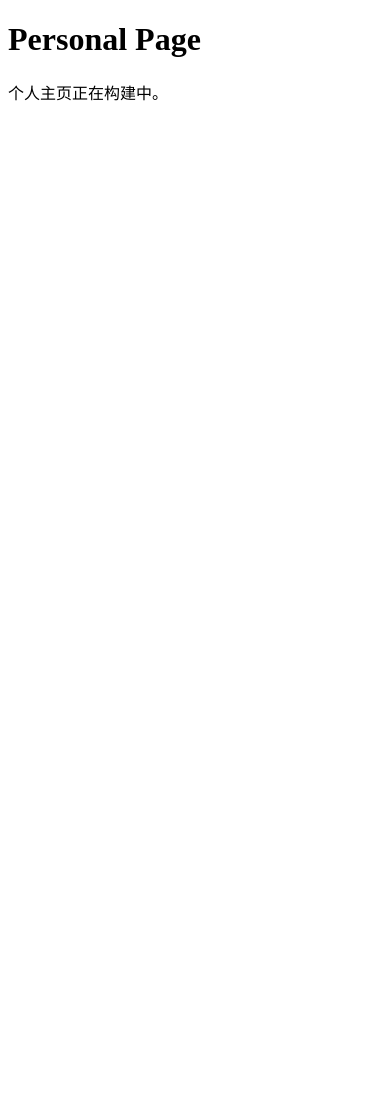
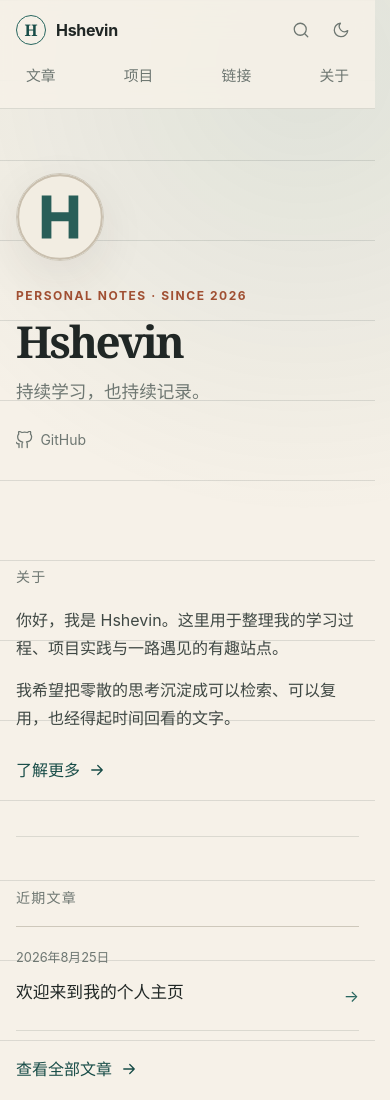
Before and after one commit to Hshevin/personal_page, an Astro site: page / in a window 390 px wide. Shown: the top 1100 px of the page. Before the commit the page ends 844 px from the top, so only its background shows below. Built offline with nearby package versions, Linux system fonts and the light colour scheme; Astro itself is replaced by a stand-in of ours; some packages are replaced by stand-ins of ours.

Commit message:
feat: build responsive home experience

```diff
--- /dev/null
+++ b/src/components/Footer.astro
@@ -0,0 +1,21 @@
+---
+import Icon from './Icon.astro';
+
+const year = new Date().getFullYear();
+---
+
+<footer class="site-footer">
+  <div class="footer-inner">
+    <p>© {year} Hshevin · 认真记录，缓慢生长。</p>
+    <div class="footer-links">
+      <a href="https://github.com/Hshevin" rel="me noopener noreferrer" target="_blank">
+        <Icon name="github" size={17} />
+        <span>GitHub</span>
+      </a>
+      <a href="/rss.xml">
+        <Icon name="rss" size={17} />
+        <span>RSS</span>
+      </a>
+    </div>
+  </div>
+</footer>
--- /dev/null
+++ b/src/components/Header.astro
@@ -0,0 +1,64 @@
+---
+import Icon from './Icon.astro';
+
+const pathname = Astro.url.pathname;
+const navItems = [
+  { href: '/blog', label: '文章' },
+  { href: '/projects', label: '项目' },
+  { href: '/links', label: '链接' },
+  { href: '/about', label: '关于' },
+];
+
+const isActive = (href: string) => pathname === href || pathname.startsWith(`${href}/`);
+---
+
+<header class="site-header">
+  <div class="header-inner">
+    <a class="brand" href="/" aria-label="Hshevin 首页">
+      <span class="brand-mark" aria-hidden="true">H</span>
+      <span>Hshevin</span>
+    </a>
+
+    <nav aria-label="主导航">
+      <ul class="nav-list">
+        {
+          navItems.map(({ href, label }) => (
+            <li>
+              <a href={href} aria-current={isActive(href) ? 'page' : undefined}>
+                {label}
+              </a>
+            </li>
+          ))
+        }
+      </ul>
+    </nav>
+
+    <div class="header-actions">
+      <a class="icon-button" href="/search" aria-label="搜索">
+        <Icon name="search" />
+      </a>
+      <button class="icon-button" id="theme-toggle" type="button" aria-label="切换深浅色" aria-pressed="false">
+        <Icon name="moon" />
+      </button>
+    </div>
+  </div>
+</header>
+
+<script>
+  const toggle = document.querySelector<HTMLButtonElement>('#theme-toggle');
+
+  const syncToggle = () => {
+    const isDark = document.documentElement.dataset.theme === 'dark';
+    toggle?.setAttribute('aria-pressed', String(isDark));
+    toggle?.setAttribute('aria-label', isDark ? '切换到浅色主题' : '切换到深色主题');
+  };
+
+  toggle?.addEventListener('click', () => {
+    const next = document.documentElement.dataset.theme === 'dark' ? 'light' : 'dark';
+    document.documentElement.dataset.theme = next;
+    localStorage.setItem('theme', next);
+    syncToggle();
+  });
+
+  syncToggle();
+</script>
--- /dev/null
+++ b/src/components/Icon.astro
@@ -0,0 +1,35 @@
+---
+interface Props {
+  name: 'arrow' | 'external' | 'github' | 'map' | 'moon' | 'rss' | 'search';
+  size?: number;
+}
+
+const { name, size = 18 } = Astro.props;
+
+const paths = {
+  arrow: 'M5 12h14m-6-6 6 6-6 6',
+  external: 'M15 4h5v5m0-5-9 9M18 13v6a1 1 0 0 1-1 1H5a1 1 0 0 1-1-1V7a1 1 0 0 1 1-1h6',
+  github:
+    'M15 22v-4a4.8 4.8 0 0 0-1-3.5c3.3-.4 6.8-1.6 6.8-7A5.4 5.4 0 0 0 19.3 4 5 5 0 0 0 19.2.5S18 0 15 2a13.4 13.4 0 0 0-7 0C5 .5 3.8.5 3.8.5A5 5 0 0 0 3.7 4a5.4 5.4 0 0 0-1.5 3.7c0 5.3 3.5 6.5 6.8 7A4.8 4.8 0 0 0 8 18v4m-4-5c-3 .9-3-1.5-4-2m4 2v5',
+  map: 'M20 10c0 5-8 11-8 11S4 15 4 10a8 8 0 1 1 16 0Zm-8 3a3 3 0 1 0 0-6 3 3 0 0 0 0 6Z',
+  moon: 'M21 12.8A9 9 0 1 1 11.2 3 7 7 0 0 0 21 12.8Z',
+  rss: 'M4 11a9 9 0 0 1 9 9M4 4a16 16 0 0 1 16 16M5 20h.01',
+  search: 'm21 21-4.4-4.4m2.4-5.6a8 8 0 1 1-16 0 8 8 0 0 1 16 0Z',
+} as const;
+---
+
+<svg
+  aria-hidden="true"
+  fill="none"
+  height={size}
+  viewBox="0 0 24 24"
+  width={size}
+>
+  <path
+    d={paths[name]}
+    stroke="currentColor"
+    stroke-linecap="round"
+    stroke-linejoin="round"
+    stroke-width="1.7"
+  ></path>
+</svg>
--- /dev/null
+++ b/src/components/PostList.astro
@@ -0,0 +1,50 @@
+---
+import type { CollectionEntry } from 'astro:content';
+
+import { estimateReadingMinutes } from '../lib/content';
+
+interface Props {
+  posts: CollectionEntry<'posts'>[];
+  compact?: boolean;
+}
+
+const { posts, compact = false } = Astro.props;
+const dateFormatter = new Intl.DateTimeFormat('zh-CN', {
+  month: 'short',
+  day: '2-digit',
+  year: 'numeric',
+});
+---
+
+{
+  posts.length > 0 ? (
+    <ol class:list={['post-list', { compact }]}>
+      {posts.map((post) => (
+        <li>
+          <a href={`/blog/${post.id}/`}>
+            <time datetime={post.data.publishedAt.toISOString()}>
+              {dateFormatter.format(post.data.publishedAt)}
+            </time>
+            <div class="post-copy">
+              <h3>{post.data.title}</h3>
+              {!compact && <p>{post.data.description}</p>}
+              {!compact && (
+                <span class="post-meta">
+                  {estimateReadingMinutes(post.body ?? '')} 分钟阅读
+                  <span aria-hidden="true">·</span>
+                  {post.data.tags.join(' / ')}
+                </span>
+              )}
+            </div>
+            <span class="post-arrow" aria-hidden="true">→</span>
+          </a>
+        </li>
+      ))}
+    </ol>
+  ) : (
+    <div class="empty-state" role="status">
+      <p>这里还没有公开内容。</p>
+      <span>新的记录正在路上。</span>
+    </div>
+  )
+}
--- a/src/content/posts/welcome.mdx
+++ b/src/content/posts/welcome.mdx
@@ -1,7 +1,7 @@
 ---
 title: 欢迎来到我的个人主页
 description: 为什么要搭建这个站点，以及我准备在这里记录什么。
-publishedAt: 2026-08-26
+publishedAt: 2026-08-26T00:00:00+08:00
 tags:
   - 随笔
   - 建站
--- /dev/null
+++ b/src/layouts/BaseLayout.astro
@@ -0,0 +1,55 @@
+---
+import Footer from '../components/Footer.astro';
+import Header from '../components/Header.astro';
+import '../styles/global.css';
+import 'katex/dist/katex.min.css';
+
+interface Props {
+  title: string;
+  description: string;
+  image?: string;
+  article?: boolean;
+}
+
+const { title, description, image = '/avatar.svg', article = false } = Astro.props;
+const siteName = 'Hshevin';
+const fullTitle = title === siteName ? siteName : `${title} · ${siteName}`;
+const canonical = new URL(Astro.url.pathname, Astro.site);
+const socialImage = new URL(image, Astro.site);
+---
+
+<!doctype html>
+<html lang="zh-CN">
+  <head>
+    <meta charset="UTF-8" />
+    <meta name="viewport" content="width=device-width, initial-scale=1" />
+    <meta name="description" content={description} />
+    <meta name="theme-color" content="#f6f1e8" />
+    <link rel="canonical" href={canonical} />
+    <link rel="icon" href="/avatar.svg" type="image/svg+xml" />
+    <link rel="alternate" type="application/rss+xml" title="Hshevin 的文章" href="/rss.xml" />
+    <meta property="og:type" content={article ? 'article' : 'website'} />
+    <meta property="og:site_name" content={siteName} />
+    <meta property="og:title" content={fullTitle} />
+    <meta property="og:description" content={description} />
+    <meta property="og:url" content={canonical} />
+    <meta property="og:image" content={socialImage} />
+    <meta name="twitter:card" content="summary" />
+    <title>{fullTitle}</title>
+    <script is:inline>
+      (() => {
+        const stored = localStorage.getItem('theme');
+        const systemDark = matchMedia('(prefers-color-scheme: dark)').matches;
+        document.documentElement.dataset.theme = stored ?? (systemDark ? 'dark' : 'light');
+      })();
+    </script>
+  </head>
+  <body>
+    <a class="skip-link" href="#main-content">跳到主要内容</a>
+    <Header />
+    <main id="main-content">
+      <slot />
+    </main>
+    <Footer />
+  </body>
+</html>
--- a/src/pages/index.astro
+++ b/src/pages/index.astro
@@ -1,17 +1,175 @@
 ---
+import { getCollection } from 'astro:content';
+
+import Icon from '../components/Icon.astro';
+import PostList from '../components/PostList.astro';
+import BaseLayout from '../layouts/BaseLayout.astro';
+import { getPublishedPosts } from '../lib/content';
+
+const [profile] = await getCollection('profile');
+const posts = getPublishedPosts(await getCollection('posts'));
+const projects = (await getCollection('projects')).toSorted(
+  (left, right) => right.data.order - left.data.order,
+);
+const featuredPosts = posts.filter(({ data }) => data.featured).slice(0, 4);
+const visiblePosts = featuredPosts.length > 0 ? featuredPosts : posts.slice(0, 4);
+const featuredProjects = projects.filter(({ data }) => data.featured).slice(0, 2);
 ---
 
-<!doctype html>
-<html lang="zh-CN">
-  <head>
-    <meta charset="UTF-8" />
-    <meta name="viewport" content="width=device-width" />
-    <title>Personal Page</title>
-  </head>
-  <body>
-    <main>
-      <h1>Personal Page</h1>
-      <p>个人主页正在构建中。</p>
-    </main>
-  </body>
-</html>
+<BaseLayout title={profile.data.name} description={profile.data.tagline}>
+  <section class="hero page-shell" aria-labelledby="profile-name">
+    <img class="avatar" src={profile.data.avatar} alt={`${profile.data.name} 的头像`} width="112" height="112" />
+    <div class="hero-copy">
+      <p class="eyebrow">Personal notes · Since 2026</p>
+      <h1 id="profile-name">{profile.data.name}</h1>
+      <p class="tagline">{profile.data.tagline}</p>
+      <div class="hero-links">
+        {
+          profile.data.location && (
+            <span>
+              <Icon name="map" />
+              {profile.data.location}
+            </span>
+          )
+        }
+        {
+          profile.data.socials.map((social) => (
+            <a href={social.url} target="_blank" rel="me noopener noreferrer">
+              {social.label === 'GitHub' && <Icon name="github" />}
+              {social.label}
+            </a>
+          ))
+        }
+      </div>
+    </div>
+  </section>
+
+  <div class="page-shell">
+    <section class="section section-grid" aria-labelledby="about-heading">
+      <h2 class="section-label" id="about-heading">关于</h2>
+      <div class="section-content prose-intro">
+        {profile.data.bio.map((paragraph) => <p>{paragraph}</p>)}
+        <a class="text-link" href="/about">了解更多 <Icon name="arrow" /></a>
+      </div>
+    </section>
+
+    <section class="section section-grid" aria-labelledby="posts-heading">
+      <h2 class="section-label" id="posts-heading">近期文章</h2>
+      <div class="section-content">
+        <PostList posts={visiblePosts} compact />
+        <a class="text-link" href="/blog">查看全部文章 <Icon name="arrow" /></a>
+      </div>
+    </section>
+
+    <section class="section section-grid" aria-labelledby="projects-heading">
+      <h2 class="section-label" id="projects-heading">项目</h2>
+      <div class="section-content project-preview">
+        {
+          featuredProjects.map((project, index) => (
+            <article>
+              <p class="project-index">{String(index + 1).padStart(2, '0')}</p>
+              <div>
+                <h3>{project.data.title}</h3>
+                <p>{project.data.summary}</p>
+                <ul aria-label="技术栈">
+                  {project.data.stack.map((item) => <li>{item}</li>)}
+                </ul>
+              </div>
+            </article>
+          ))
+        }
+        <a class="text-link" href="/projects">查看全部项目 <Icon name="arrow" /></a>
+      </div>
+    </section>
+
+    <section class="section section-grid" aria-labelledby="skills-heading">
+      <h2 class="section-label" id="skills-heading">技能与工具</h2>
+      <div class="section-content skills-grid">
+        {
+          profile.data.skills.map((group) => (
+            <section>
+              <h3>{group.category}</h3>
+              <ul>
+                {group.items.map((item) => <li>{item}</li>)}
+              </ul>
+            </section>
+          ))
+        }
+      </div>
+    </section>
+  </div>
+</BaseLayout>
+
+<style>
+  .hero {
+    display: grid;
+    min-height: 25rem;
+    padding-block: 6rem 5rem;
+    grid-template-columns: 8rem minmax(0, 1fr);
+    align-items: center;
+    gap: 2.5rem;
+  }
+  .avatar {
+    width: 7rem;
+    height: 7rem;
+    border: 1px solid var(--line);
+    border-radius: 50%;
+    box-shadow: var(--shadow);
+  }
+  .eyebrow {
+    margin-block-end: 0.5rem;
+    color: var(--warm);
+    font-size: 0.75rem;
+    font-weight: 720;
+    letter-spacing: 0.13em;
+    text-transform: uppercase;
+  }
+  h1 { font-size: clamp(2.75rem, 8vw, 5rem); letter-spacing: -0.055em; }
+  .tagline {
+    margin-block-start: 0.5rem;
+    color: var(--text-muted);
+    font-family: ui-serif, "Songti SC", serif;
+    font-size: clamp(1.1rem, 2vw, 1.35rem);
+  }
+  .hero-links, .hero-links a, .hero-links span { display: flex; align-items: center; }
+  .hero-links { margin-block-start: 1.25rem; flex-wrap: wrap; gap: 1rem; }
+  .hero-links a, .hero-links span {
+    gap: 0.4rem;
+    color: var(--text-muted);
+    font-size: 0.875rem;
+    text-decoration: none;
+  }
+  .prose-intro { max-width: 42rem; }
+  .prose-intro p + p { margin-block-start: 0.875rem; }
+  .project-preview article {
+    display: grid;
+    padding-block: 1.5rem;
+    grid-template-columns: 3rem minmax(0, 1fr);
+    gap: 1rem;
+    border-block-start: 1px solid var(--line);
+  }
+  .project-index { color: var(--warm); font-family: ui-monospace, monospace; font-size: 0.75rem; }
+  .project-preview h3, .skills-grid h3 { font-family: inherit; font-size: 1rem; }
+  .project-preview article p:not(.project-index) { margin-block-start: 0.375rem; color: var(--text-muted); }
+  .project-preview ul, .skills-grid ul {
+    display: flex;
+    margin: 0.75rem 0 0;
+    padding: 0;
+    flex-wrap: wrap;
+    gap: 0.5rem;
+    list-style: none;
+  }
+  .project-preview li, .skills-grid li {
+    padding: 0.125rem 0.5rem;
+    border: 1px solid var(--line-soft);
+    border-radius: 999px;
+    color: var(--text-muted);
+    font-size: 0.75rem;
+  }
+  .skills-grid { display: grid; grid-template-columns: repeat(2, minmax(0, 1fr)); gap: 2rem; }
+  @media (max-width: 44rem) {
+    .hero { min-height: auto; padding-block: 4rem; grid-template-columns: 1fr; gap: 1.5rem; }
+    .avatar { width: 5.5rem; height: 5.5rem; }
+    .skills-grid { grid-template-columns: 1fr; }
+  }
+</style>
--- /dev/null
+++ b/src/styles/global.css
@@ -0,0 +1,211 @@
+:root {
+  color-scheme: light;
+  --paper: #f6f1e8;
+  --paper-soft: #efe8dc;
+  --surface: rgba(255, 253, 248, 0.72);
+  --surface-raised: #ece8dd;
+  --text-strong: #202725;
+  --text: #3f4844;
+  --text-muted: #6e7772;
+  --line: #cec8bb;
+  --line-soft: rgba(81, 92, 86, 0.16);
+  --accent: #28665f;
+  --accent-strong: #174c47;
+  --accent-soft: rgba(40, 102, 95, 0.11);
+  --warm: #a04f32;
+  --focus: #bf5d35;
+  --page-width: 68rem;
+  --content-width: 46rem;
+  --radius-sm: 0.375rem;
+  --radius-md: 0.75rem;
+  --shadow: 0 1rem 3rem rgba(51, 44, 32, 0.08);
+  font-family: Inter, ui-sans-serif, -apple-system, BlinkMacSystemFont, "Segoe UI",
+    "PingFang SC", "Hiragino Sans GB", "Microsoft YaHei", sans-serif;
+  font-synthesis: none;
+}
+
+:root[data-theme='dark'] {
+  color-scheme: dark;
+  --paper: #171c1b;
+  --paper-soft: #202725;
+  --surface: rgba(30, 37, 35, 0.76);
+  --surface-raised: #242c29;
+  --text-strong: #f1ede4;
+  --text: #ced4cf;
+  --text-muted: #98a39d;
+  --line: #46504b;
+  --line-soft: rgba(218, 228, 222, 0.13);
+  --accent: #74b6ac;
+  --accent-strong: #a1d5cd;
+  --accent-soft: rgba(116, 182, 172, 0.12);
+  --warm: #e0916f;
+  --focus: #eea27e;
+  --shadow: 0 1rem 3rem rgba(0, 0, 0, 0.18);
+}
+
+* { box-sizing: border-box; }
+html { scroll-behavior: smooth; scrollbar-gutter: stable; }
+body {
+  min-width: 20rem;
+  margin: 0;
+  color: var(--text);
+  background: linear-gradient(var(--line-soft) 1px, transparent 1px) 0 0 / 100% 5rem, var(--paper);
+  font-size: 1rem;
+  line-height: 1.75;
+  text-rendering: optimizeLegibility;
+}
+body::before {
+  position: fixed;
+  z-index: -1;
+  inset: 0;
+  background: radial-gradient(circle at 78% 8%, var(--accent-soft), transparent 28rem);
+  content: '';
+  pointer-events: none;
+}
+::selection { color: var(--paper); background: var(--accent); }
+a { color: inherit; text-decoration-color: var(--line); text-underline-offset: 0.2em; }
+a:hover { color: var(--accent-strong); }
+button, a { -webkit-tap-highlight-color: transparent; }
+:focus-visible { outline: 2px solid var(--focus); outline-offset: 4px; }
+img, svg { display: block; max-width: 100%; }
+h1, h2, h3 {
+  margin-block: 0;
+  color: var(--text-strong);
+  font-family: ui-serif, "Songti SC", "STSong", Georgia, serif;
+  font-weight: 650;
+  line-height: 1.25;
+  text-wrap: balance;
+}
+p { margin-block: 0; }
+.skip-link {
+  position: fixed;
+  z-index: 20;
+  top: 0.75rem;
+  left: 0.75rem;
+  padding: 0.5rem 0.75rem;
+  transform: translateY(-200%);
+  border-radius: var(--radius-sm);
+  color: var(--paper);
+  background: var(--accent-strong);
+}
+.skip-link:focus { transform: translateY(0); }
+.site-header {
+  position: relative;
+  z-index: 10;
+  border-block-end: 1px solid var(--line-soft);
+  background: color-mix(in srgb, var(--paper) 86%, transparent);
+  backdrop-filter: blur(16px);
+}
+.header-inner, .footer-inner {
+  display: flex;
+  width: min(calc(100% - 2rem), var(--page-width));
+  min-height: 4.5rem;
+  margin-inline: auto;
+  align-items: center;
+}
+.brand {
+  display: inline-flex;
+  align-items: center;
+  gap: 0.625rem;
+  color: var(--text-strong);
+  font-weight: 720;
+  text-decoration: none;
+  letter-spacing: -0.02em;
+}
+.brand-mark {
+  display: grid;
+  width: 1.875rem;
+  height: 1.875rem;
+  place-items: center;
+  border: 1px solid var(--accent);
+  border-radius: 50%;
+  color: var(--accent-strong);
+  font-family: ui-serif, Georgia, serif;
+}
+.site-header nav { margin-inline-start: auto; }
+.nav-list { display: flex; margin: 0; padding: 0; gap: 0.25rem; list-style: none; }
+.nav-list a {
+  display: block;
+  padding: 0.375rem 0.625rem;
+  border-radius: var(--radius-sm);
+  color: var(--text-muted);
+  font-size: 0.925rem;
+  text-decoration: none;
+}
+.nav-list a:hover, .nav-list a[aria-current='page'] { color: var(--text-strong); background: var(--accent-soft); }
+.header-actions { display: flex; margin-inline-start: 0.625rem; gap: 0.25rem; }
+.icon-button {
+  display: grid;
+  width: 2.25rem;
+  height: 2.25rem;
+  padding: 0;
+  place-items: center;
+  border: 0;
+  border-radius: 50%;
+  color: var(--text-muted);
+  background: transparent;
+  cursor: pointer;
+}
+.icon-button:hover { color: var(--accent-strong); background: var(--accent-soft); }
+#main-content { min-height: calc(100vh - 10rem); }
+.page-shell { width: min(calc(100% - 2rem), var(--page-width)); margin-inline: auto; }
+.narrow-shell { width: min(calc(100% - 2rem), var(--content-width)); margin-inline: auto; }
+.section { padding-block: 4.5rem; }
+.section + .section { border-block-start: 1px solid var(--line-soft); }
+.section-grid { display: grid; grid-template-columns: 9rem minmax(0, 1fr); gap: 2rem; }
+.section-label {
+  color: var(--text-muted);
+  font-family: inherit;
+  font-size: 0.875rem;
+  font-weight: 650;
+  letter-spacing: 0.09em;
+  text-transform: uppercase;
+}
+.section-content { min-width: 0; }
+.text-link {
+  display: inline-flex;
+  margin-block-start: 1.5rem;
+  align-items: center;
+  gap: 0.5rem;
+  color: var(--accent-strong);
+  font-weight: 650;
+  text-decoration: none;
+}
+.text-link:hover { gap: 0.75rem; }
+.post-list { margin: 0; padding: 0; border-block-start: 1px solid var(--line); list-style: none; }
+.post-list li { border-block-end: 1px solid var(--line-soft); }
+.post-list a {
+  display: grid;
+  grid-template-columns: 7.5rem minmax(0, 1fr) auto;
+  padding-block: 1.25rem;
+  align-items: start;
+  gap: 1.25rem;
+  text-decoration: none;
+}
+.post-list time, .post-meta { color: var(--text-muted); font-size: 0.8rem; }
+.post-copy h3 { font-family: inherit; font-size: 1.05rem; font-weight: 680; }
+.post-copy p { margin-block-start: 0.375rem; color: var(--text-muted); font-size: 0.925rem; line-height: 1.6; }
+.post-meta { display: flex; margin-block-start: 0.625rem; gap: 0.4rem; }
+.post-arrow { color: var(--accent); transition: transform 160ms ease; }
+.post-list a:hover .post-arrow { transform: translateX(0.25rem); }
+.empty-state { padding: 2rem; border: 1px dashed var(--line); border-radius: var(--radius-md); text-align: center; }
+.empty-state span { color: var(--text-muted); font-size: 0.875rem; }
+.site-footer { margin-block-start: 3rem; border-block-start: 1px solid var(--line-soft); }
+.footer-inner { justify-content: space-between; color: var(--text-muted); font-size: 0.825rem; }
+.footer-links, .footer-links a { display: flex; align-items: center; }
+.footer-links { gap: 1rem; }
+.footer-links a { gap: 0.35rem; text-decoration: none; }
+@media (max-width: 44rem) {
+  .header-inner { min-height: auto; padding-block: 0.75rem; flex-wrap: wrap; }
+  .site-header nav { order: 3; width: 100%; margin-block-start: 0.625rem; }
+  .nav-list { justify-content: space-between; }
+  .header-actions { margin-inline-start: auto; }
+  .section { padding-block: 3.25rem; }
+  .section-grid { grid-template-columns: 1fr; gap: 1.25rem; }
+  .post-list a { grid-template-columns: 1fr auto; gap: 0.75rem; }
+  .post-list time { grid-column: 1 / -1; }
+  .footer-inner { padding-block: 1rem; align-items: flex-start; flex-direction: column; gap: 0.75rem; }
+}
+@media (prefers-reduced-motion: reduce) {
+  *, *::before, *::after { scroll-behavior: auto !important; transition-duration: 0.01ms !important; }
+}
```
